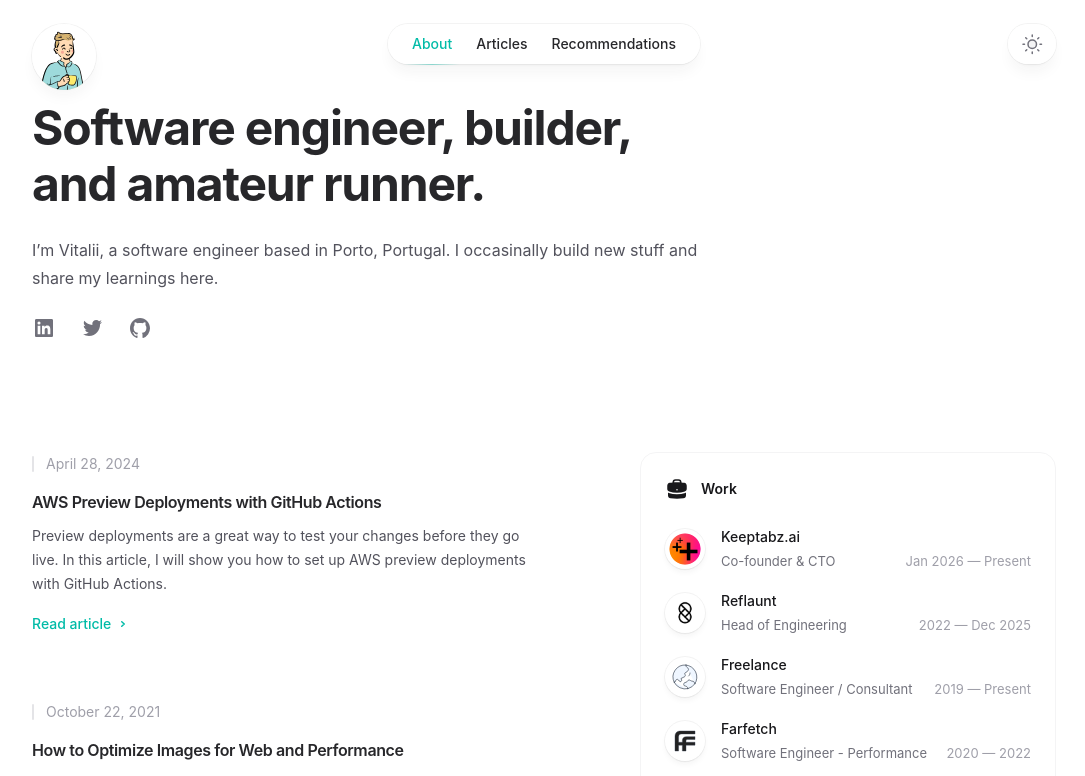
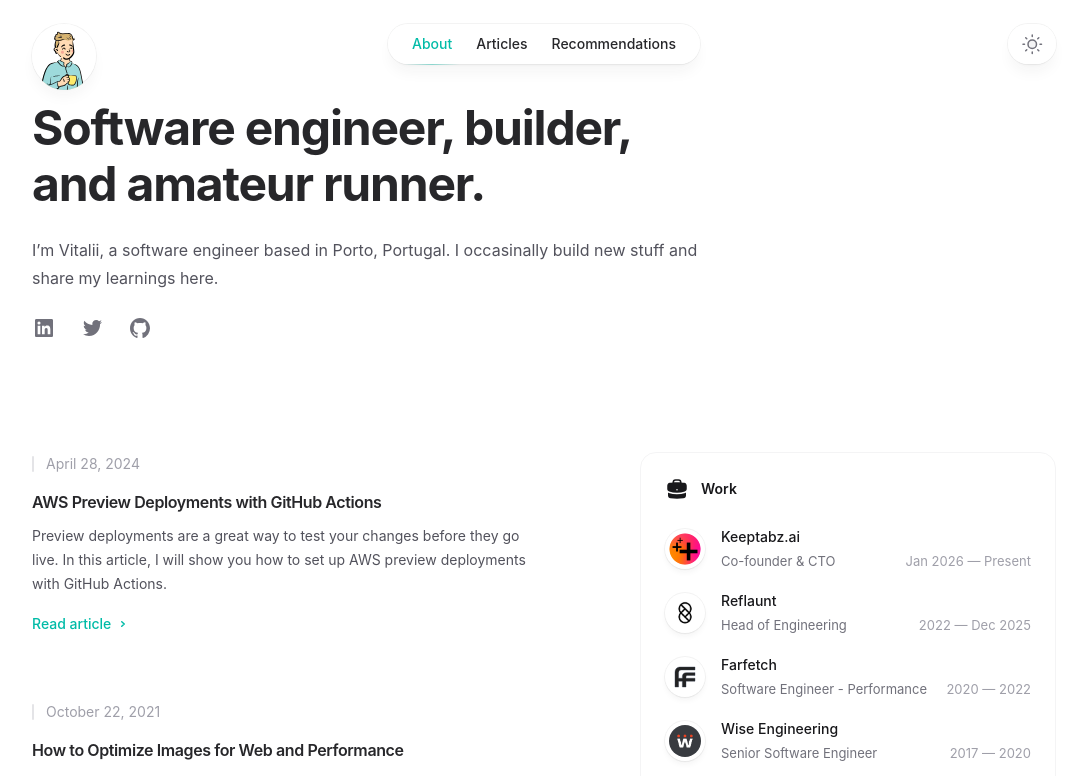
Before and after one commit to vitaliimelnychuk/blog, a Next.js app: page / in a window 1280 px wide. Shown: the top 776 px of the page, without its empty margins (96-1181 px from the left). Built offline with nearby package versions, Linux system fonts and the light colour scheme.

Commit message:
Update resume: remove Freelance, simplify Wise title
Co-authored-by: vvv.melnychuk <vvv.melnychuk@gmail.com>

```diff
--- a/src/components/Resume.tsx
+++ b/src/components/Resume.tsx
@@ -1,7 +1,6 @@
 import Image from 'next/image'
 import { BriefcaseIcon } from '@heroicons/react/24/solid'
 
-import logoFreelance from '../images/logos/freelance.svg'
 import farfetchLogo from '../images/logos/farfetch.svg'
 import logoKeeptabz from '../images/logos/keeptabz.png'
 import logoReflaunt from '../images/logos/reflaunt.png'
@@ -25,13 +24,6 @@ function Resume() {
       end: 'Dec 2025',
     },
     {
-      company: 'Freelance',
-      title: 'Software Engineer / Consultant',
-      logo: logoFreelance,
-      start: '2019',
-      end: null,
-    },
-    {
       company: 'Farfetch',
       title: 'Software Engineer - Performance',
       logo: farfetchLogo,
@@ -40,7 +32,7 @@ function Resume() {
     },
     {
       company: 'Wise Engineering',
-      title: 'Senior Software Engineer / Mentor',
+      title: 'Senior Software Engineer',
       logo: logoWise,
       start: '2017',
       end: '2020',
```
